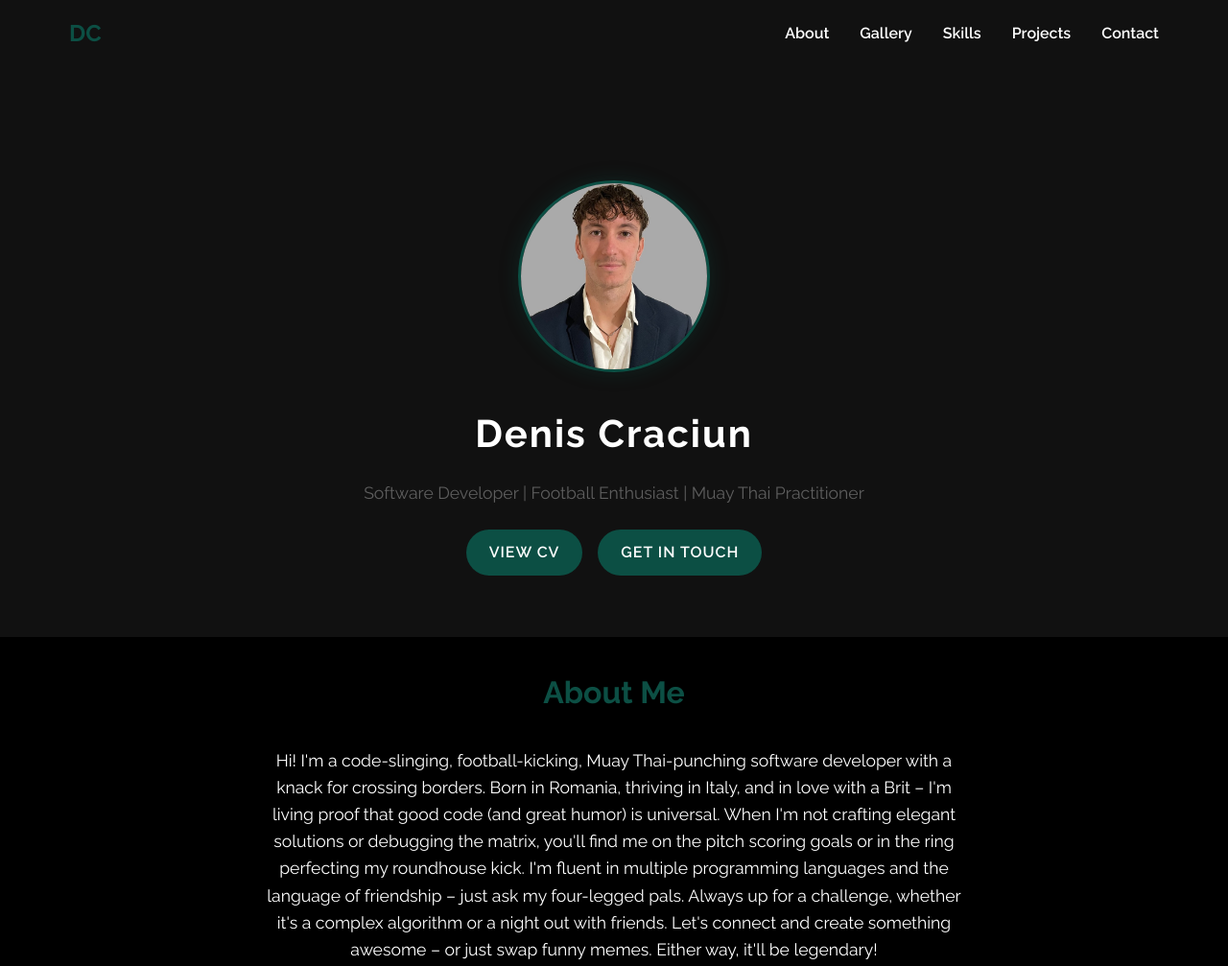
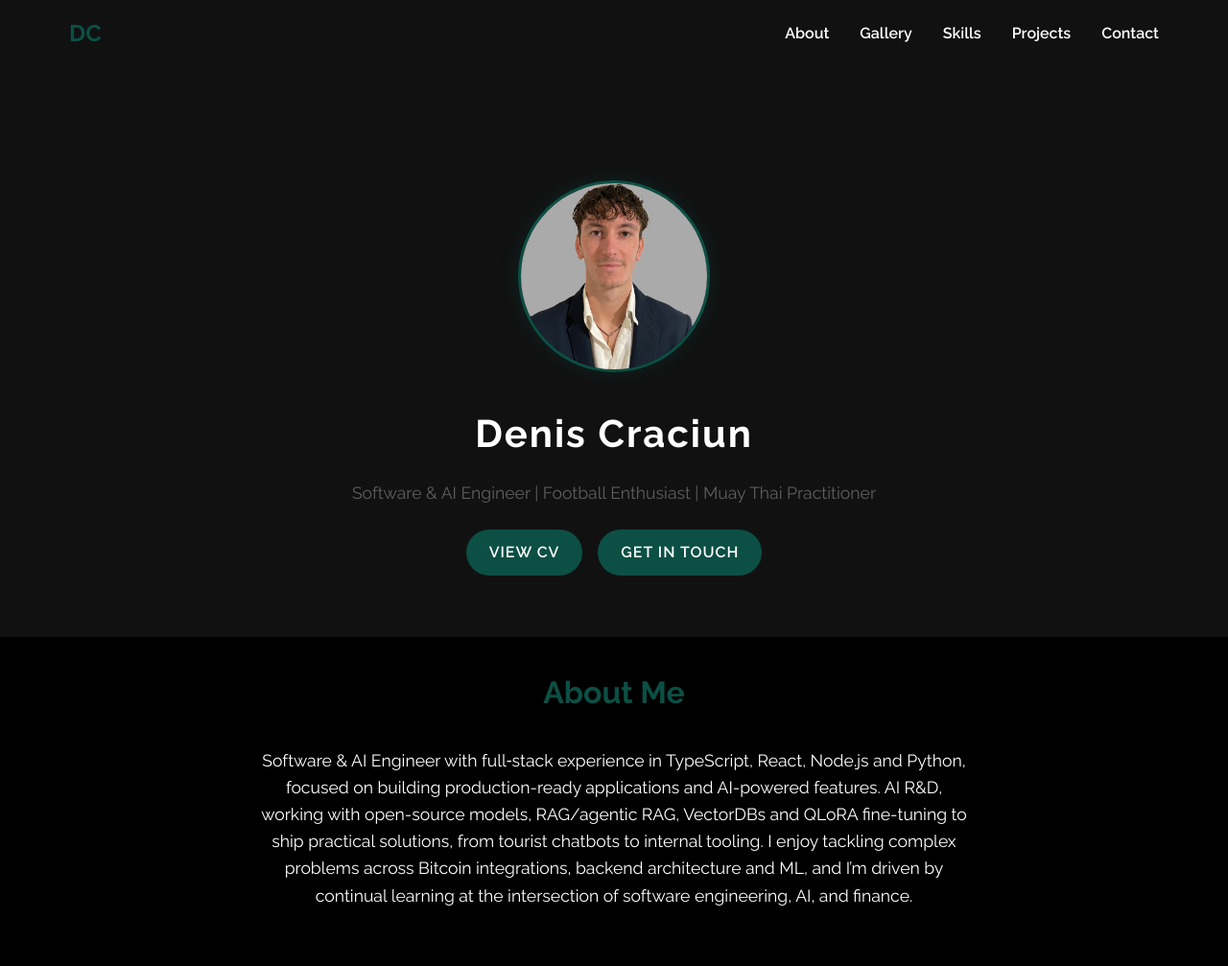
Before and after one commit to deniscraciungabriel/deniscraciungabriel.github.io, a plain HTML site: page index.html in a window 1280 px wide. Shown: the top 1007 px of the page at 96% size. Drawn offline with Linux system fonts and the light colour scheme.

Commit message:
rebranding

```diff
--- a/index.html
+++ b/index.html
@@ -67,7 +67,7 @@
     </div>
     <h1>Denis Craciun</h1>
     <p class="tagline">
-      Software Developer | Football Enthusiast | Muay Thai Practitioner
+      Software & AI Engineer | Football Enthusiast | Muay Thai Practitioner
     </p>
     <div class="header-buttons">
       <a href="docs/denis_craciun_resume.pdf" class="cv-button" target="_blank" rel="noopener noreferrer">View CV</a>
@@ -78,17 +78,7 @@
   <section id="about" class="bio">
     <h2>About Me</h2>
     <p>
-      Hi! I'm a code-slinging, football-kicking, Muay Thai-punching software
-      developer with a knack for crossing borders. Born in Romania, thriving
-      in Italy, and in love with a Brit – I'm living proof that good code (and
-      great humor) is universal. When I'm not crafting elegant solutions or
-      debugging the matrix, you'll find me on the pitch scoring goals or in
-      the ring perfecting my roundhouse kick. I'm fluent in multiple
-      programming languages and the language of friendship – just ask my
-      four-legged pals. Always up for a challenge, whether it's a complex
-      algorithm or a night out with friends. Let's connect and create
-      something awesome – or just swap funny memes. Either way, it'll be
-      legendary!
+      Software & AI Engineer with full‑stack experience in TypeScript, React, Node.js and Python, focused on building production-ready applications and AI-powered features. AI R&D, working with open-source models, RAG/agentic RAG, VectorDBs and QLoRA fine-tuning to ship practical solutions, from tourist chatbots to internal tooling. I enjoy tackling complex problems across Bitcoin integrations, backend architecture and ML, and I’m driven by continual learning at the intersection of software engineering, AI, and finance.
     </p>
   </section>
 
```
